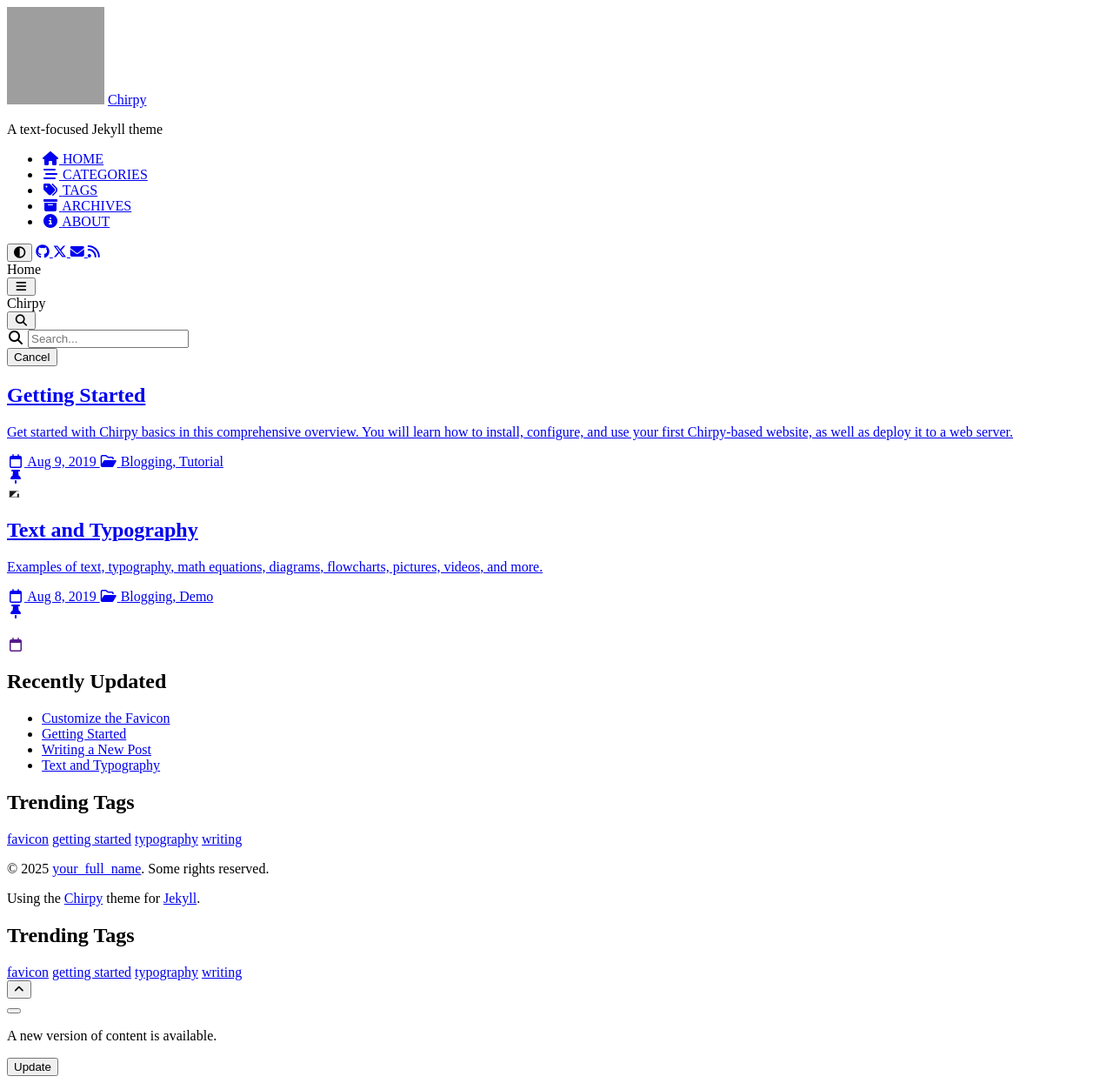
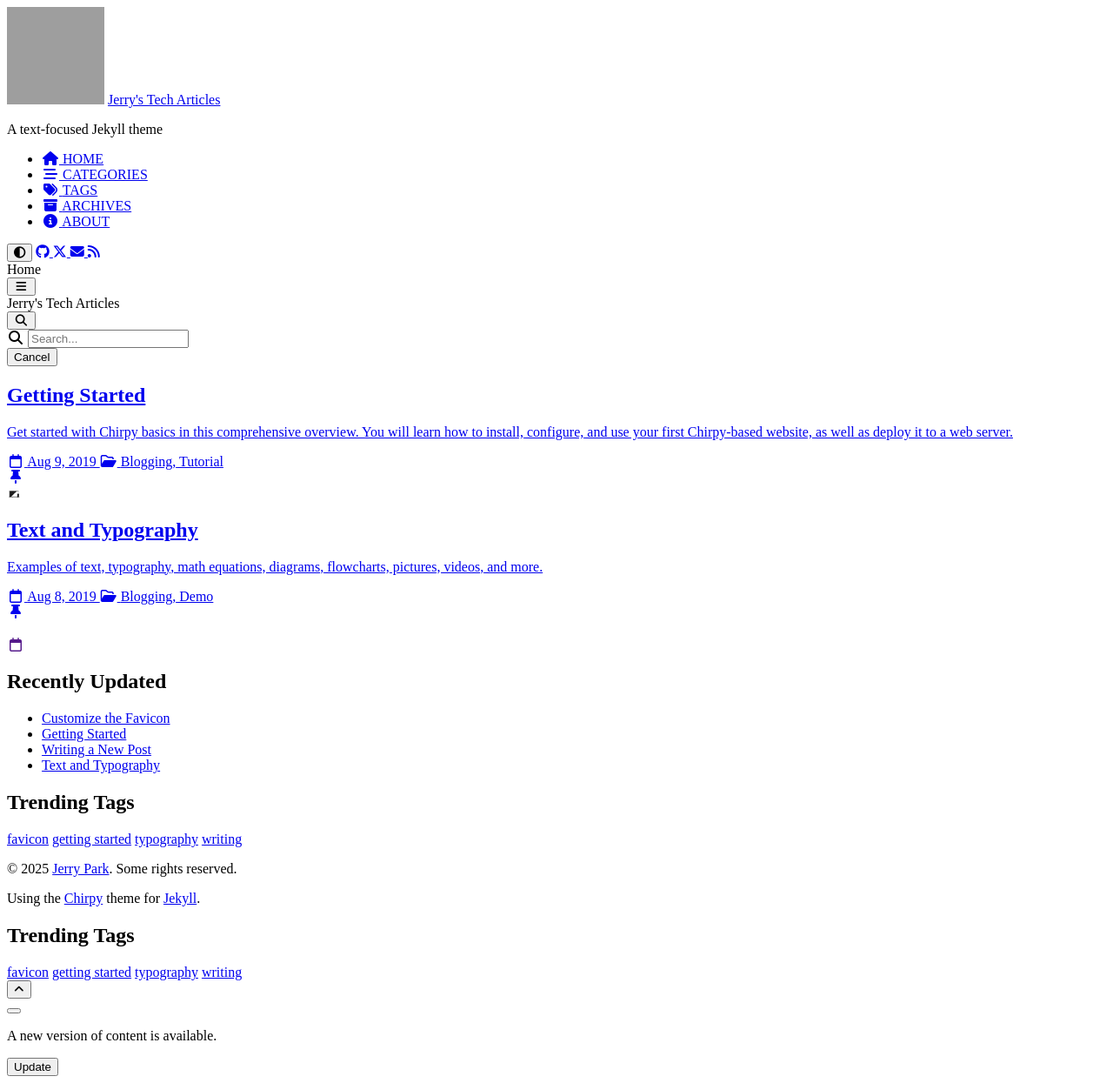
Before and after one commit to pjhwa/citec, a Jekyll site: the page built from index.html, in a window 1280 px wide. Shown: the whole page at 87% size. Built offline with Jekyll 4.4.1, drawn with Linux system fonts in a browser that asks for light colours; cached includes are drawn as plain includes; grey boxes are pictures that could not be loaded.

```diff
--- a/_config.yml
+++ b/_config.yml
@@ -6,7 +6,7 @@ theme: jekyll-theme-chirpy
 # The language of the webpage › http://www.lingoes.net/en/translator/langcode.htm
 # If it has the same name as one of the files in folder `_data/locales`, the layout language will also be changed,
 # otherwise, the layout language will use the default value of 'en'.
-lang: en
+lang: ko
 
 # Change to your timezone › https://kevinnovak.github.io/Time-Zone-Picker
 timezone: Asia/Shanghai
@@ -14,7 +14,7 @@ timezone: Asia/Shanghai
 # jekyll-seo-tag settings › https://github.com/jekyll/jekyll-seo-tag/blob/master/docs/usage.md
 # ↓ --------------------------
 
-title: Chirpy # the main title
+title: Jerry's Tech Articles # the main title
 
 tagline: A text-focused Jekyll theme # it will display as the subtitle
 
@@ -23,23 +23,24 @@ description: >- # used by seo meta and the atom feed
 
 # Fill in the protocol & hostname for your site.
 # E.g. 'https://username.github.io', note that it does not end with a '/'.
-url: ""
+url: "https://pjhwa.github.io"
+baseurl: "/citec"
 
 github:
-  username: github_username # change to your GitHub username
+  username: pjhwa # change to your GitHub username
 
 twitter:
-  username: twitter_username # change to your Twitter username
+  username: jaehwa # change to your Twitter username
 
 social:
   # Change to your full name.
   # It will be displayed as the default author of the posts and the copyright owner in the Footer
-  name: your_full_name
-  email: example@domain.com # change to your email address
+  name: Jerry Park
+  email: jaehwa@gmail.comm # change to your email address
   links:
     # The first element serves as the copyright owner's link
-    - https://twitter.com/username # change to your Twitter homepage
-    - https://github.com/username # change to your GitHub homepage
+    - https://x.com/jaehwa # change to your Twitter homepage
+    - https://github.com/pjhwa # change to your GitHub homepage
     # Uncomment below to add more social links
     # - https://www.facebook.com/username
     # - https://www.linkedin.com/in/username
```
